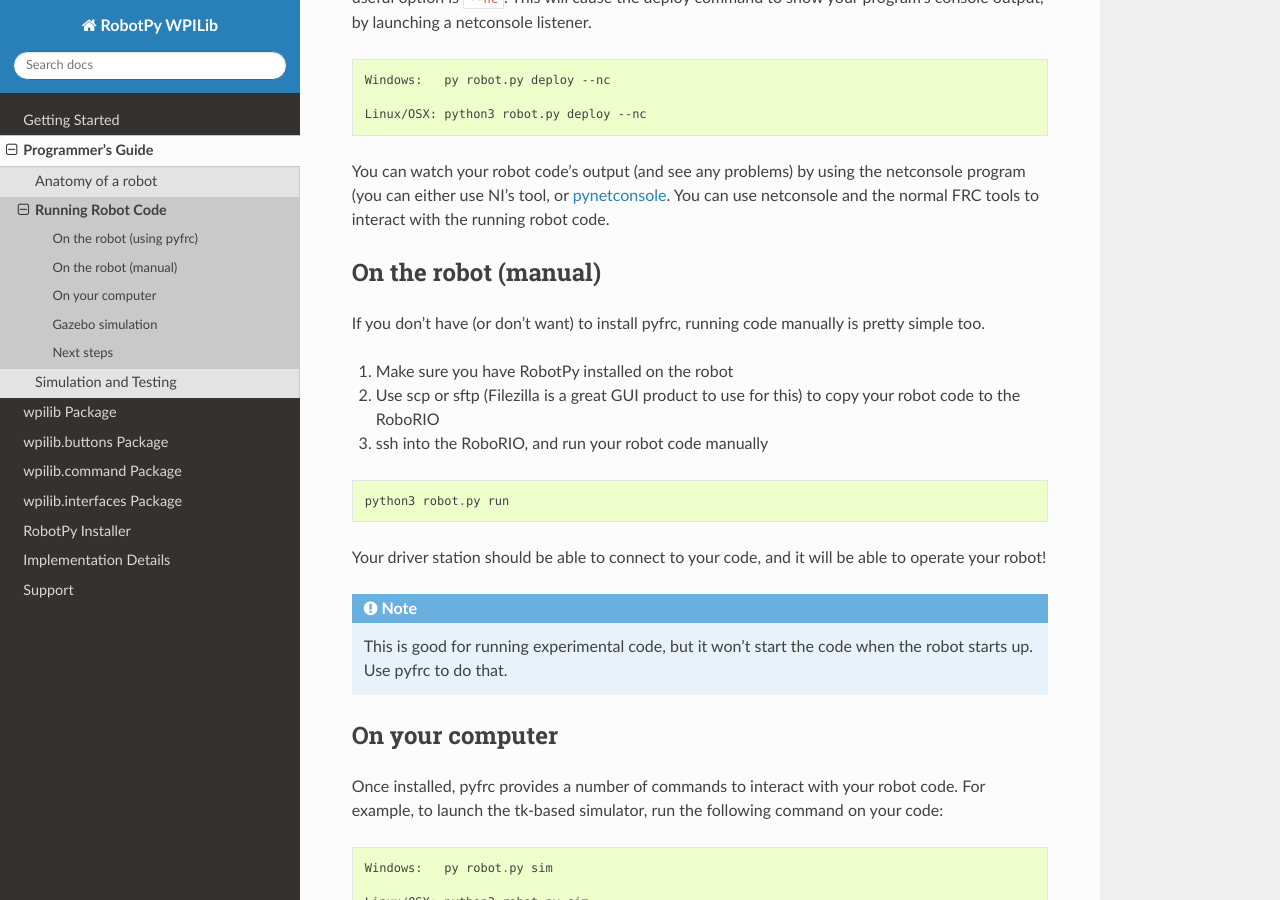
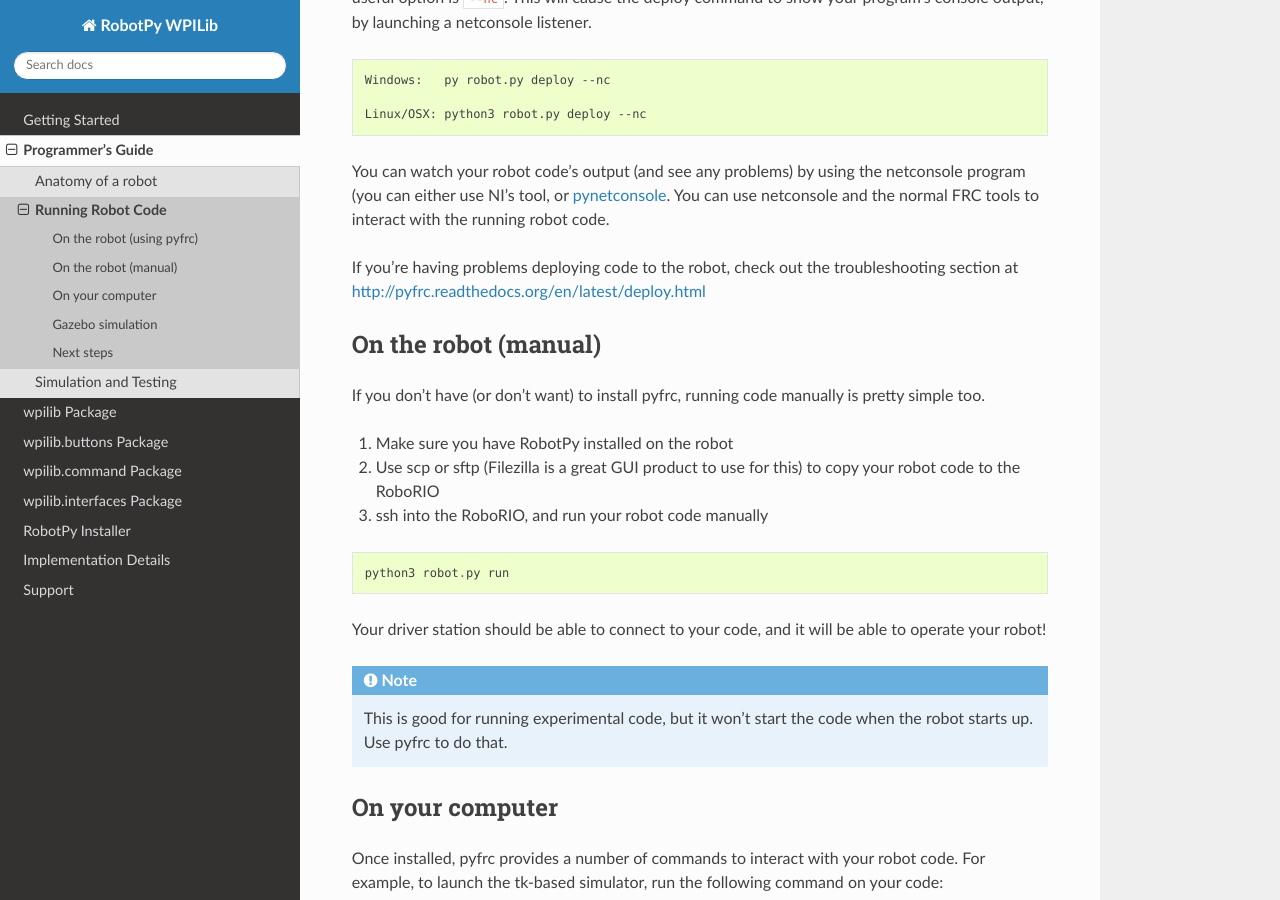
Before and after one commit to robotpy/robotpy-wpilib, a Sphinx documentation site: the page built from docs/guide/running.rst, in a window 1280 px wide and 900 px high, scrolled down 618 px. Built offline with Sphinx 7.4.7 and the Read the Docs theme 2.0.0, drawn with Linux system fonts in a browser that asks for light colours; the version number could not be read and is left out.

Commit message:
Add link to deployment troubleshooting section

```diff
--- a/docs/guide/running.rst
+++ b/docs/guide/running.rst
@@ -30,6 +30,8 @@ Note that when you run this command like that, you won't get any feedback from t
     Linux/OSX: python3 robot.py deploy --nc
 
 You can watch your robot code's output (and see any problems) by using the netconsole program (you can either use NI's tool, or `pynetconsole <https://github.com/robotpy/pynetconsole>`_. You can use netconsole and the normal FRC tools to interact with the running robot code.
+
+If you're having problems deploying code to the robot, check out the troubleshooting section at http://pyfrc.readthedocs.org/en/latest/deploy.html
 
 On the robot (manual)
 ---------------------
```
